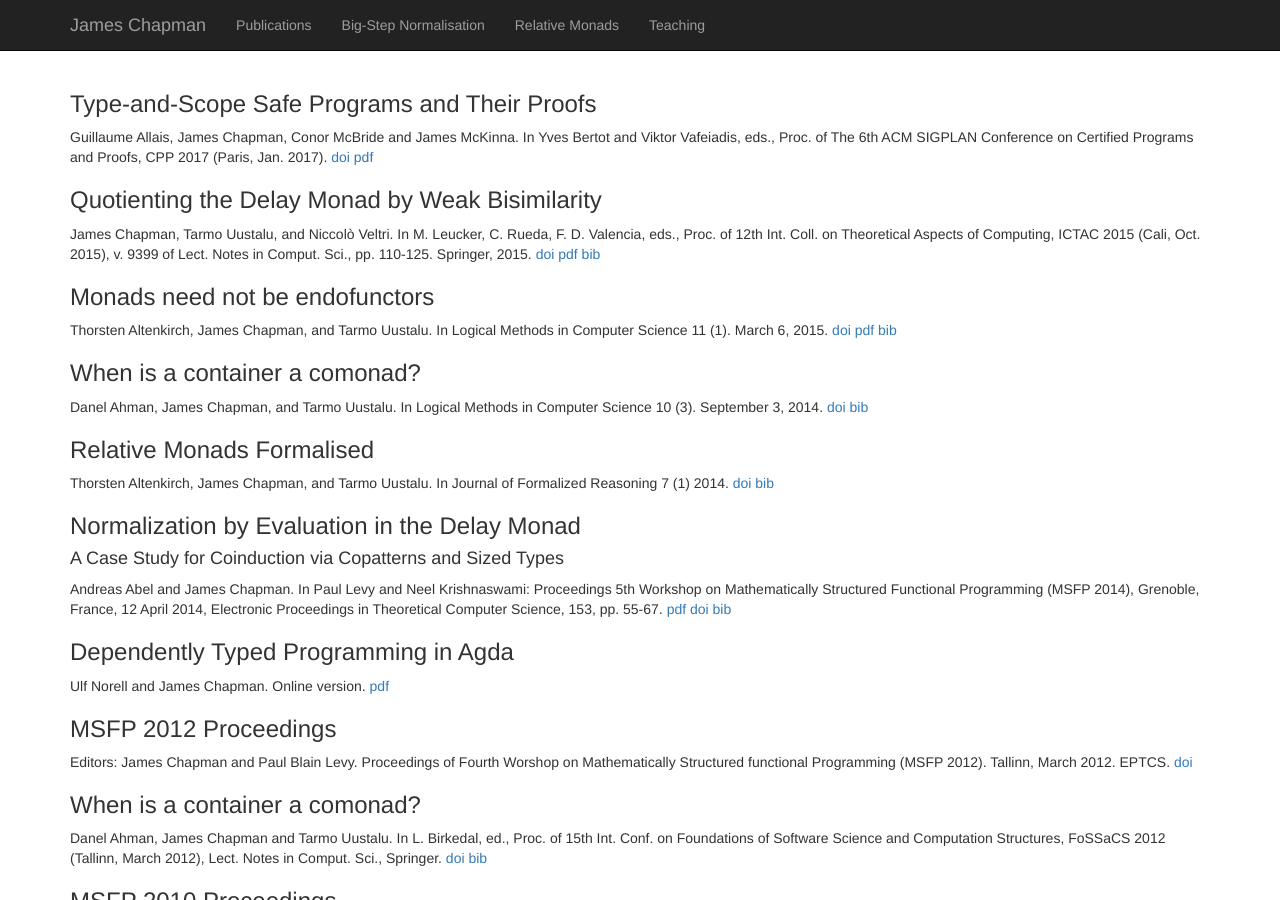
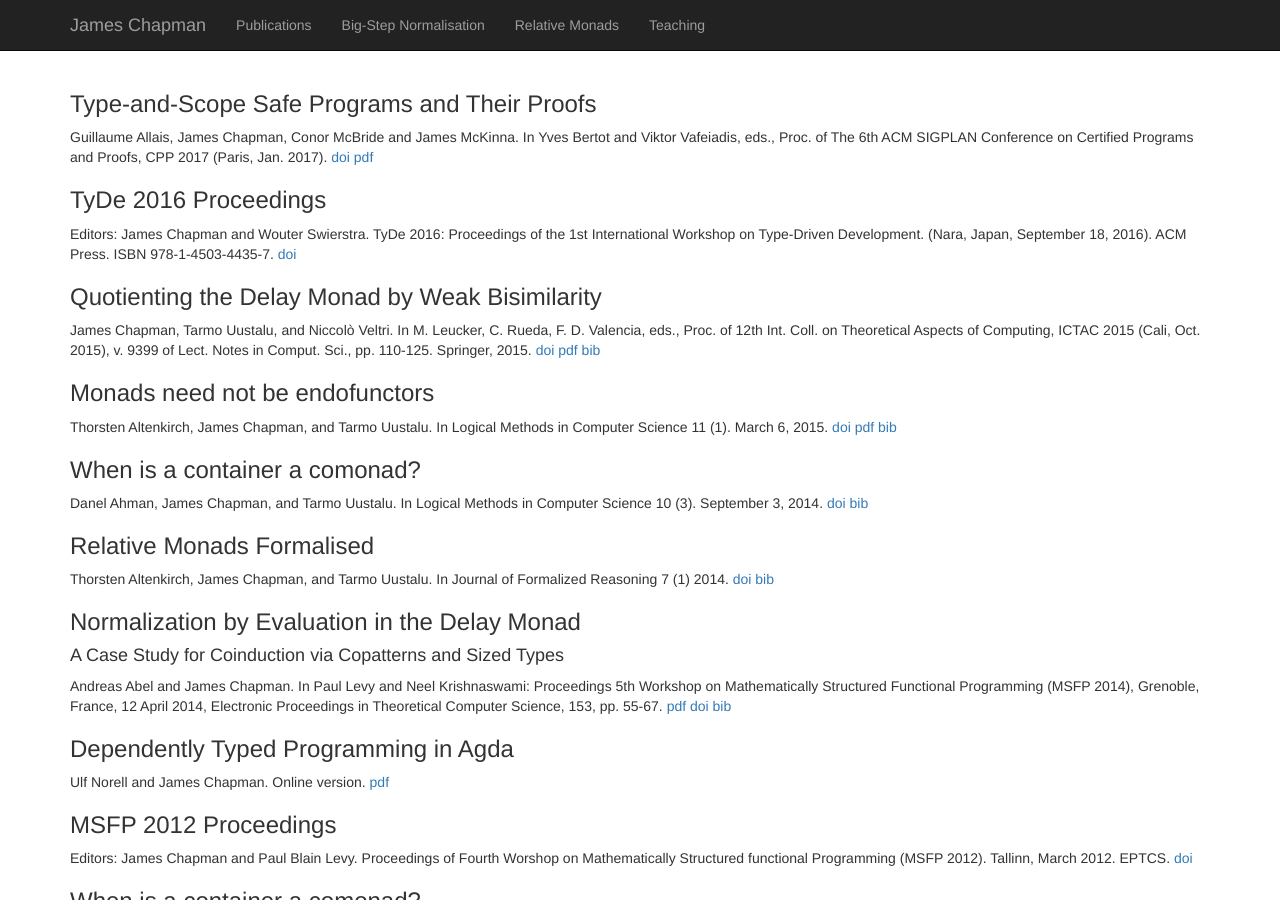
Before and after one commit to jmchapman/jmchapman.github.io, a Jekyll site: the page built from Publications.html, in a window 1280 px wide and 900 px high. Built offline with Jekyll 4.4.1, drawn with Linux system fonts in a browser that asks for light colours; nearby versions of some CDN libraries.

Commit message:
added TyDe 2016 proceedings

```diff
--- a/Publications.html
+++ b/Publications.html
@@ -10,6 +10,14 @@ title: James Chapman - Publications
       SIGPLAN Conference on Certified Programs and Proofs, CPP 2017 (Paris, Jan. 2017).
       <a href="http://dx.doi.org/10.1145/3018610.3018613">doi</a>
       <a href="papers/semkit.pdf">pdf</a></p>
+  </article>
+  <article>
+    <h3>TyDe 2016 Proceedings</h3>
+    <p>Editors: James Chapman and Wouter Swierstra.
+      TyDe 2016: Proceedings of the 1st International Workshop on
+      Type-Driven Development.
+      (Nara, Japan, September 18, 2016). ACM Press. ISBN 978-1-4503-4435-7.
+      <a href="https://doi.org/10.1145/2976022">doi</a></p>
   </article>
   <article id="quotdelay">
     <h3>Quotienting the Delay Monad by Weak Bisimilarity</h3>
--- a/index.html
+++ b/index.html
@@ -30,6 +30,7 @@ title: James Chapman
 	      Formalizing Restriction Categories (JFR, ?)</a> -->
       <li><a href="Publications.html#semkit">
 	  Type-and-Scope Safe Programs and Their Proofs (CPP, 2017)</a></li>
+      <li><a href="Publications.html#tyde2016">Proceedings of 1st International Workshop on Type Driven Developmennt (TyDe 2016)</a></li>
       <li><a href="Publications.html#quotdelay">
 	  Quotienting the Delay Monad by Weak Bisimilarity (LNCS, 2015)</a></li>
       <li><a href="Publications.html#relmonlmcs">
```
